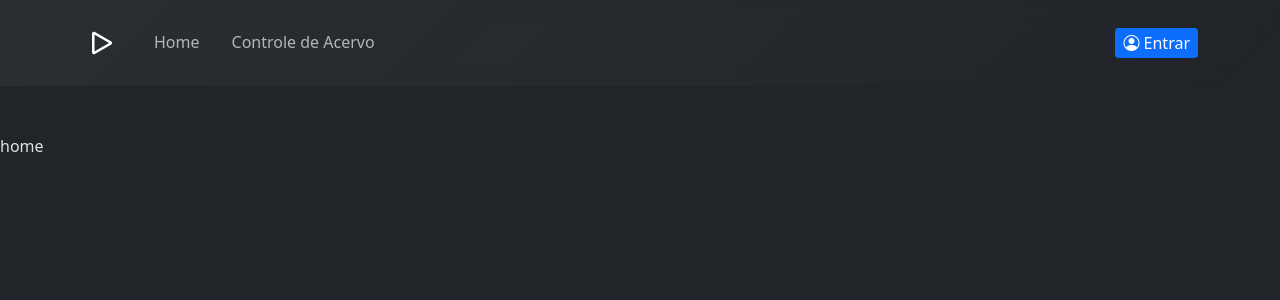
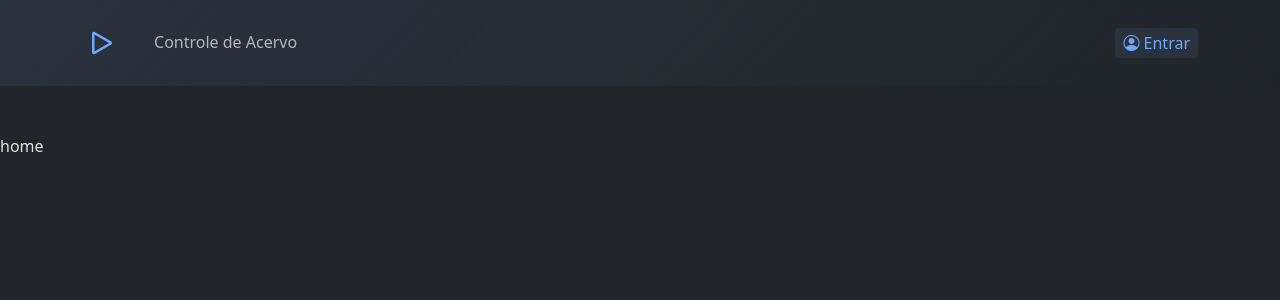
Before and after one commit to luisrossim/LocadoraAngular, an Angular app in the folder frontend/passatempo/: page / in a window 1280 px wide. Shown: the top 300 px of the page. Built offline with nearby package versions, Linux system fonts and the light colour scheme; a small style sheet from the web is missing; a web font is replaced by a local one.

Commit message:
style ator list

```diff
--- a/frontend/passatempo/package.json
+++ b/frontend/passatempo/package.json
@@ -18,6 +18,7 @@
     "@angular/platform-browser": "^16.2.0",
     "@angular/platform-browser-dynamic": "^16.2.0",
     "@angular/router": "^16.2.0",
+    "@popperjs/core": "^2.11.8",
     "bootstrap": "^5.3.2",
     "bootstrap-icons": "^1.11.0",
     "jquery": "^3.7.1",
--- a/frontend/passatempo/src/app/core/components/navbar/navbar.component.css
+++ b/frontend/passatempo/src/app/core/components/navbar/navbar.component.css
@@ -1,7 +1,10 @@
 .logo {
+   color: var(--sub-color);
    transition: 0.5s;
    transition-timing-function: cubic-bezier(1,-0.7,0,1.8);
 }
 .logo:hover {
+   color: white;
+   text-shadow: 0em 0em 0.2em white;
    rotate: 90deg;
 }
--- a/frontend/passatempo/src/app/core/components/navbar/navbar.component.html
+++ b/frontend/passatempo/src/app/core/components/navbar/navbar.component.html
@@ -13,14 +13,13 @@
                 </a>
                 <ul class="navbar-nav nav-underline me-auto ms-sm-2 ms-lg-2 mb-2 mb-lg-0">
                     <li class="nav-item">
-                        <a routerLink="" class="nav-link" aria-current="page" href="#">Home</a>
-                    </li>
-                    <li class="nav-item">
                         <a routerLink="/management" class="nav-link" href="#">Controle de Acervo</a>
                     </li>
                 </ul>
                 <div>
-                    <a routerLink="" href="#" class="text-bg-primary px-2 py-1 rounded-1 ms-sm-2 text-decoration-none">
+                    <a routerLink="" href="#"
+                    class="px-2 py-1 rounded-1 ms-sm-2 text-decoration-none"
+                    style="background-color: var(--main-color);">
                         <i class="bi bi-person-circle"></i>
                         Entrar
                     </a>
--- a/frontend/passatempo/src/app/pages/archive-management/ator/ator/ator.component.html
+++ b/frontend/passatempo/src/app/pages/archive-management/ator/ator/ator.component.html
@@ -1,3 +1,13 @@
+<div class="container">
+    <p class="text-center fw-bold font-lato fs-3 mb-4">Gerenciar Atores</p>
+</div>
+
+<div *ngIf="atores.length == 0">
+    <div class="bg-opacity-10 bg-danger rounded py-1 mb-5" style="width: 300px; margin: 0 auto">
+        <p class="text-center text-danger m-0"><i class="bi bi-info-circle-fill pe-3"></i>Não há atores cadastrados</p>
+    </div>
+</div>
+
 <div class="container border rounded">
     <table class="table table-responsive-lg table-hover">
         <thead>
@@ -8,9 +18,9 @@
                     </td>
                     <td align="end">
                         <button type="button" class="btn btn-sm me-1">
-                            <i class="pi pi-search text-secondary"></i>
+                            <i class="pi pi-search text-secondary-emphasis"></i>
                         </button>
-                        <button type="button" class="btn btn-sm text-success ms-1" (click)="showDialogCreate()">
+                        <button type="button" class="btn btn-sm text-success-emphasis ms-1" (click)="showDialogCreate()">
                             <i class="pi pi-plus"></i>
                         </button>
                     </td>
@@ -36,9 +46,9 @@
         </tbody>
     </table>
 
-    <p-confirmDialog [style]="{width: '25vw'}"></p-confirmDialog>
+    <p-confirmDialog [style]="{width: '30vw'}"></p-confirmDialog>
 
-    <p-dialog header="Cadastrar novo ator" [modal]="true" [(visible)]="create" [style]="{ width: '25vw' }" (onHide)="create = false">
+    <p-dialog header="Cadastrar novo ator" [modal]="true" [(visible)]="create" [style]="{ width: '30vw' }" (onHide)="create = false">
         <form class="mt-2" [formGroup]="atorForm">
             <input class="p-inputtext-sm" placeholder="Nome do ator" type="text" class="form-control" formControlName="name">
         </form>
@@ -47,7 +57,7 @@
         </ng-template>
     </p-dialog>
 
-    <p-dialog header="Editar ator" [modal]="true" [(visible)]="edit" [style]="{ width: '25vw' }" (onHide)="edit = false">
+    <p-dialog header="Editar ator" [modal]="true" [(visible)]="edit" [style]="{ width: '30vw' }" (onHide)="edit = false">
         <i class="bi bi-person-fill-gear fs-5"> {{ ator.name }} </i>
         <form class="mt-2" [formGroup]="atorForm">
             <input class="p-inputtext-sm" placeholder="Novo nome do ator" type="text" class="form-control" formControlName="name">
--- a/frontend/passatempo/src/app/pages/archive-management/ator/ator/ator.component.ts
+++ b/frontend/passatempo/src/app/pages/archive-management/ator/ator/ator.component.ts
@@ -93,9 +93,10 @@ export class AtorComponent {
   }
 
   handleDelete(ator: Ator){
+    this.ator = ator;
     this.atorService.delete(ator.id).subscribe({
       next: (resp) => {
-        this.alerts.showSuccess('Ator removido com sucesso'),
+        this.alerts.showSuccess('Ator ' + `${ator.name}` + ' removido com sucesso'),
         this.fetchAtores()
       },
       error: (error) => this.alerts.showError('Erro ao deletar ator')
--- a/frontend/passatempo/src/styles.css
+++ b/frontend/passatempo/src/styles.css
@@ -4,10 +4,11 @@
 
 :root {
     --main-color: #2A323D;
+    --sub-color: #6ea8fe;
 }
 
 .glass-effect {
-    background: linear-gradient(135deg, rgba(255, 255, 255, 0.048), rgba(255, 255, 255, 0));
+    background: linear-gradient(135deg, var(--main-color), rgba(255, 255, 255, 0));
     backdrop-filter: blur(10px);
     -webkit-backdrop-filter: blur(10px);
 }
```
Also changed, not shown: 1 other file (tests, documents, lock files or other folders).
